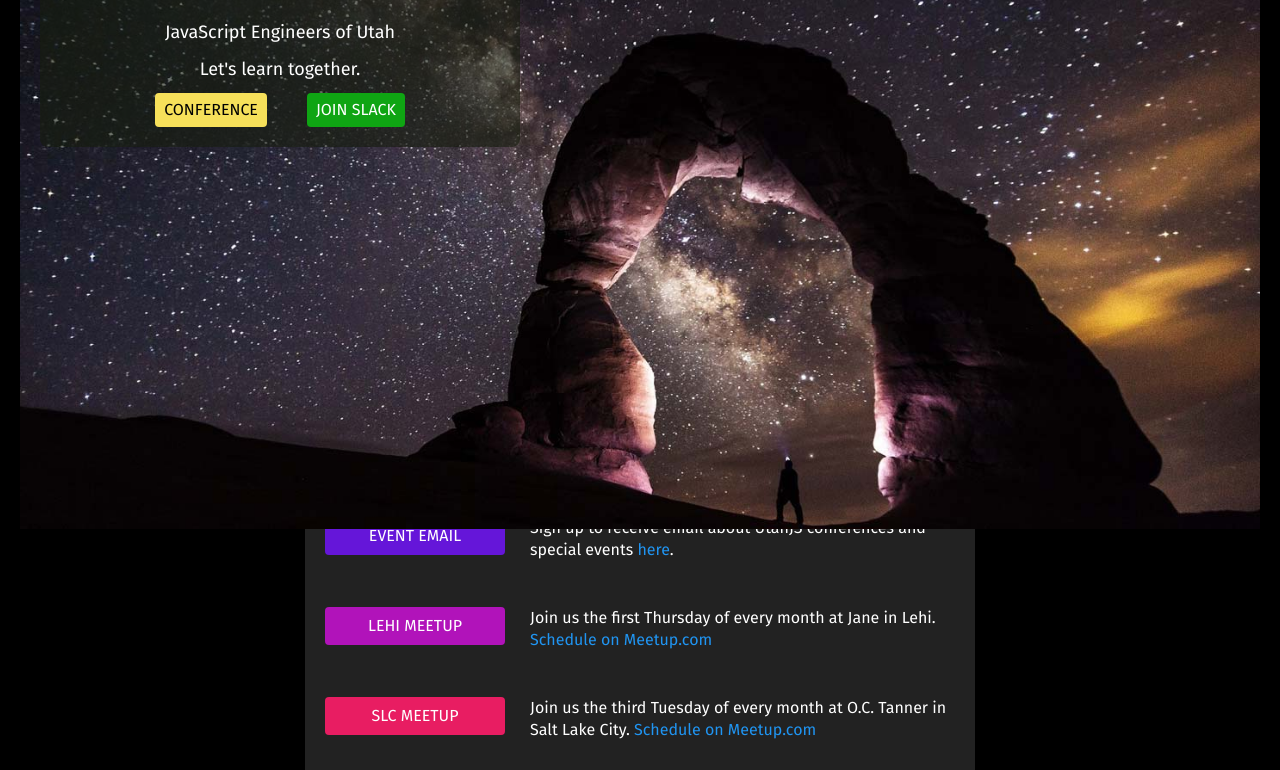
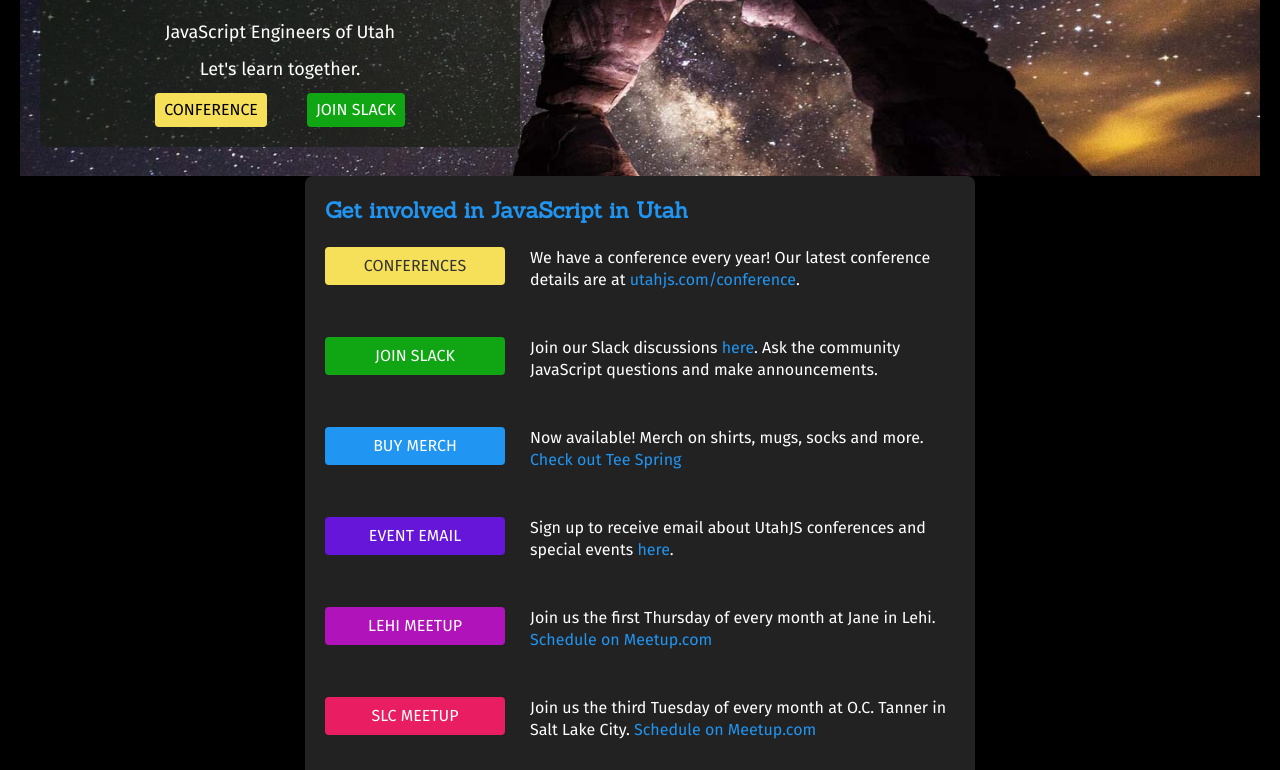
Before and after one commit to FreeCodeCamp-SLC/utahjs-gatsby, a Gatsby site in the folder gatsby/: page / in a window 1280 px wide. Shown: the part 244-1014 px from the top of the page. Built offline with nearby package versions, Linux system fonts and the light colour scheme; Gatsby itself is replaced by a stand-in of ours.

Commit message:
fixed hero styling by changing changing css selector to select a class instead of a type

```diff
--- a/gatsby/src/components/Hero.js
+++ b/gatsby/src/components/Hero.js
@@ -17,7 +17,7 @@
   margin: 0 auto;
   z-index: 1;
 
-  heroImg {
+  .heroImg {
     position: absolute;
     left: 0;
     top: 0;
```
